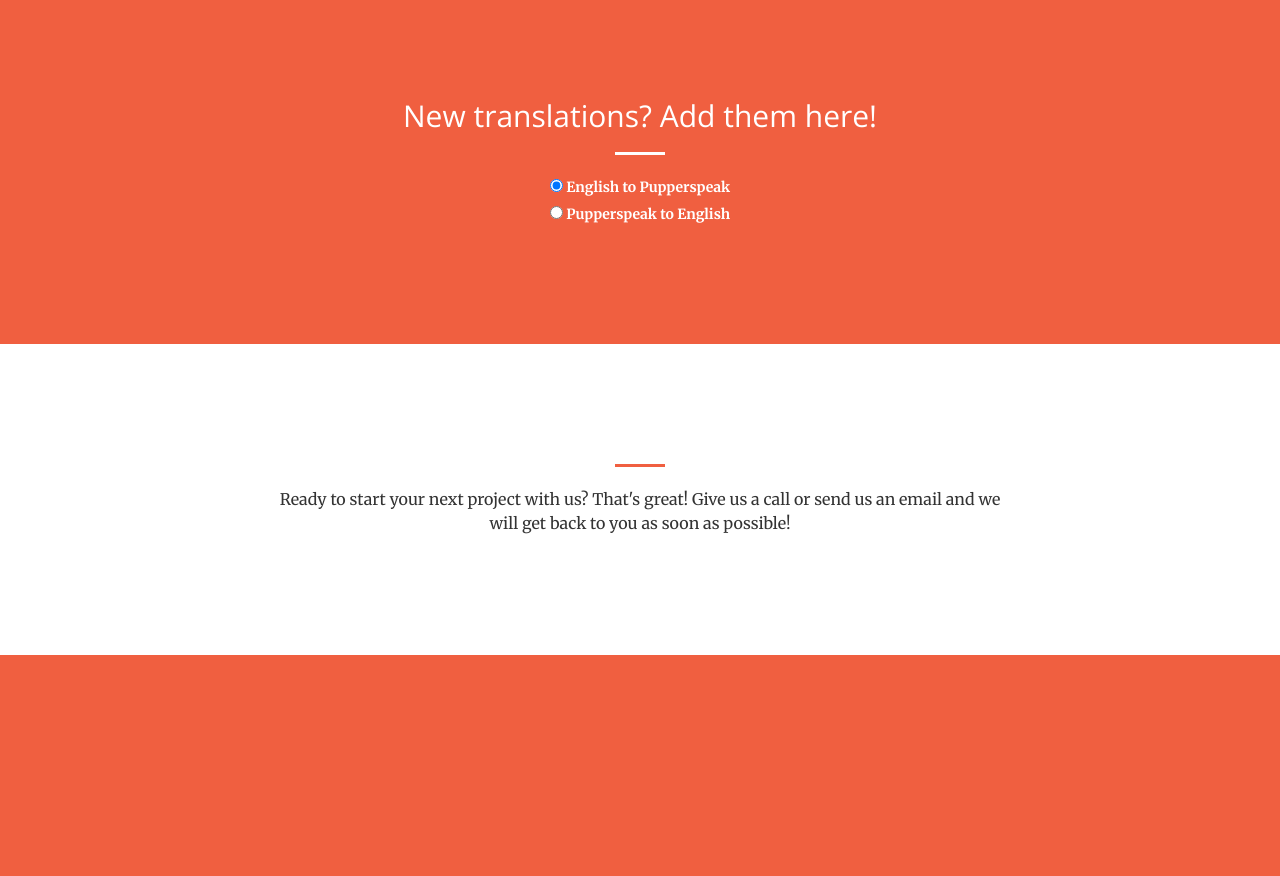
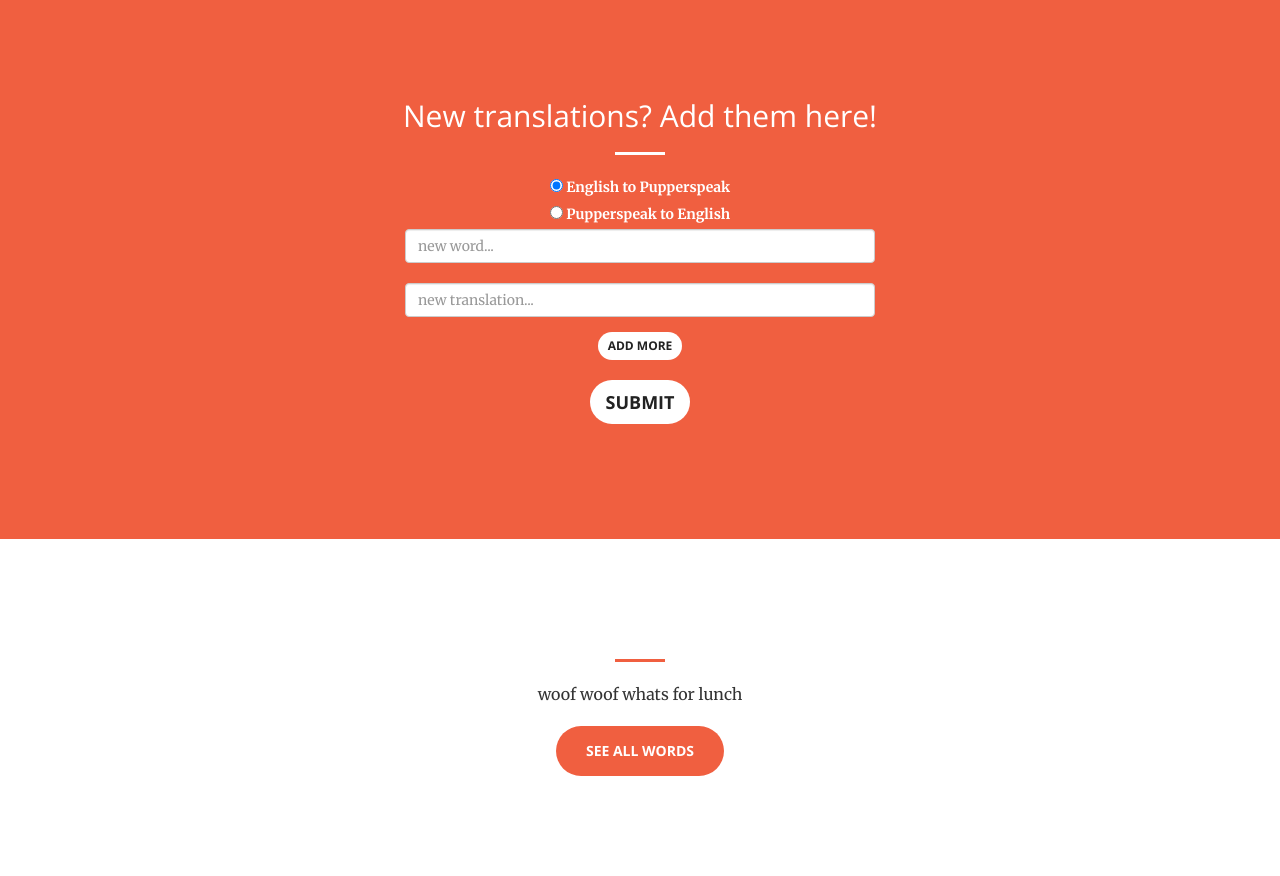
Before and after one commit to TheFireFerret/doggotranslator, a Flask app: page / in a window 1280 px wide. Shown: the part 801-1677 px from the top of the page. Before the commit the page ends 1456 px from the top, so only its background shows below. Run offline with Flask 2, Linux system fonts and the light colour scheme; some libraries are stand-ins or nearby versions.

Commit message:
beta done?

```diff
--- a/doggobackend.py
+++ b/doggobackend.py
@@ -11,6 +11,8 @@
 firebase = pyrebase.initialize_app(config)
 db = firebase.database()
 
+
+# TODO make it all case-insensitive
 
 def find_word(word):
 	"""
@@ -140,15 +142,34 @@
 	except TypeError:
 		return None
 
+def load_all():
+	words = []
+	try:
+		all_words = db.get()
+		for item in all_words.each():
+			if item.val()["word"]:
+				# print(item.val()["word"])
+				words.append(item.val()["word"])
+			# word = item.val()["word"]
+			# print(word)
+			# words.append[word]
+		# print(words)
+		list.sort(words)
+		return words
+	except TypeError:
+		return None
+
+
 def main():
 	# find_word("doggo")
 	# add_translation(True, "woofwoof", "dog", "cow", "canine")
-	add_translation(False, "dog", "woofwoof", "doggo")
-	add_translation(False, "puppy", "pupper", "pupperino")
+	# add_translation(False, "dog", "woofwoof", "doggo")
+	# add_translation(False, "puppy", "pupper", "pupperino")
 
 	# remove("dog")
 	# get_translations("woofwoof")
-	print("wow! everything must've worked!")
+	# print("wow! everything must've worked!")
+	print(load_all())
 
 
 if __name__ == "__main__":
--- a/doggotranslator.py
+++ b/doggotranslator.py
@@ -1,5 +1,5 @@
 from flask import Flask, request, render_template, url_for, redirect
-from doggobackend import add_translation, get_translations, get_word_type
+from doggobackend import add_translation, get_translations, get_word_type, load_all
 import urllib.parse as urlparse
 
 app = Flask(__name__)
@@ -27,7 +27,7 @@
 	return render_template('word.html', word=word, word_type=word_type, translations=translations, trans_type=trans_type)
 
 @app.route('/api/add', methods=['POST'])
-def add_translation():
+def new_translation():
 	# print(request.form)
 	inputs = request.form
 	type_req = False
@@ -36,7 +36,12 @@
 
 	translations = [item for name, item in list(inputs.items())]
 	add_translation(type_req, inputs["word"], *list(translations[2:]))
-	return render_template('word.html')
+	return redirect(url_for('home'))
+
+@app.route('/all')
+def view_all():
+	words = load_all()
+	return render_template('list.html', words=words)
 
 # TODO for bot, return words only
 # @app.route('/api/search', methods=['POST'])
--- a/templates/footer.html
+++ b/templates/footer.html
@@ -4,13 +4,12 @@
     			<div class="col-lg-8 col-lg-offset-2 text-center">
     				<!-- <h2 class="section-heading">Let's Get In Touch!</h2> -->
     				<hr class="primary">
-    				<p>Ready to start your next project with us? That's great! Give us a call or send us an email and we will get back to you as soon as possible!</p>
+    				<p>woof woof whats for lunch</p>
     			</div>
-<!--                 <div class="col-lg-4 col-lg-offset-2 text-center">
-                    <i class="fa fa-phone fa-3x sr-contact"></i>
-                    <p>123-456-6789</p>
+                <div class="col-lg-8 col-lg-offset-2 text-center">
+					<a type="submit" href="{{ url_for('view_all') }}" class="btn btn-primary btn-xl">See All Words</a>
                 </div>
-                <div class="col-lg-4 text-center">
+<!--                 <div class="col-lg-4 text-center">
                     <i class="fa fa-envelope-o fa-3x sr-contact"></i>
                     <p><a href="mailto:your-email@your-domain.com">feedback@startbootstrap.com</a></p>
                 </div> -->
@@ -35,12 +34,34 @@
     <!-- search redirect -->
     <script type="text/javascript">
     	$(function() {
-    		$('form').submit(function(){
+    		$('#search_form').submit(function(){
     			window.location = '/word/' + $('#term').val();
     			return false;
     		});
     	});
     </script>
+
+    <script type="text/javascript">
+	$(document).ready(function() {
+    var max_fields      = 10; //maximum input boxes allowed
+    var wrapper         = $("#word_fields"); //Fields wrapper
+    var add_button      = $("#more_words_btn"); //Add button ID
+
+    var x = 0; //initlal text box count
+    $(add_button).click(function(e){ //on add input button click
+        e.preventDefault();
+        if(x < max_fields){ //max input box allowed
+            x++; //text box increment
+            $(wrapper).append('<input type="text" class="form-control" id="term' + x + '" placeholder="new translation..." name="term' + x + '">'); //add input box
+        }
+    });
+
+    // TODO make this work
+    // $(wrapper).on("click","#remove_field", function(e){ //user click on remove text
+    //     e.preventDefault(); $(this).parent('div').remove(); x--;
+    // })
+});
+</script>
 </body>
 
 </html>
--- a/templates/index.html
+++ b/templates/index.html
@@ -7,7 +7,7 @@
 			<h1 id="homeHeading">Doggo Translator</h1>
 			<hr>
 			<p>Enter a word and have it translated to or from pupperspeak!</p>
-			<form>
+			<form id="search_form">
 				<div class="col-md-8 col-md-offset-2">
 					<div class="form-group">
 						<input type="text" class="form-control input-lg" id="term" placeholder="Search Term..." name="term">
@@ -34,29 +34,40 @@
 			<div class="col-lg-8 col-lg-offset-2 text-center">
 				<h2 class="section-heading">New translations? Add them here!</h2>
 				<hr class="light">
-				<form action="{{ url_for('add_translation') }}" method=post class=add-entry>
+				<form action="{{ url_for('new_translation') }}" method=post class=add-entry>
 					<div class="form-group">
 						<fieldset class="form-group">
 							<div class="form-check">
 								<label class="form-check-label">
-									<input type="radio" class="form-check-input" name="optionsRadios" id="eng" value="True" checked>
+									<input type="radio" class="form-check-input" name="type" id="eng" value="True" checked>
 									English to Pupperspeak
 								</label>
 							</div>
 							<div class="form-check">
 								<label class="form-check-label">
-									<input type="radio" class="form-check-input" name="optionsRadios" id="pup" value="False">
+									<input type="radio" class="form-check-input" name="type" id="pup" value="False">
 									Pupperspeak to English
 								</label>
 							</div>
+							<div class="col-md-8 col-md-offset-2">
+								<input type="text" class="form-control" id="term" placeholder="new word..." name="word">
+								<br>
+								<div class="form-group" id="word_fields">
+									<input type="text" class="form-control" id="term" placeholder="new translation..." name="term">
+								</div>
+								<div>
+									<button type="button" class="btn btn-default btn-sm" id="more_words_btn">Add More</button>
+								</div>
+								<!-- TODO add close button -->
+								<br>
+							<button type="submit" class="btn btn-default btn-lg" id="more_words_btn">Submit</button>
+
+							</div>
+						</fieldset>
+					</div>
+				</form>
 
 
-						</fieldset>
-					</div>
-
-
-
-				</form>
 
 				<!-- <a href="#services" class="page-scroll btn btn-default btn-xl sr-button">Get Started!</a> -->
 			</div>
```
Also changed, not shown: templates/list.html (added, +22 -0 lines).
